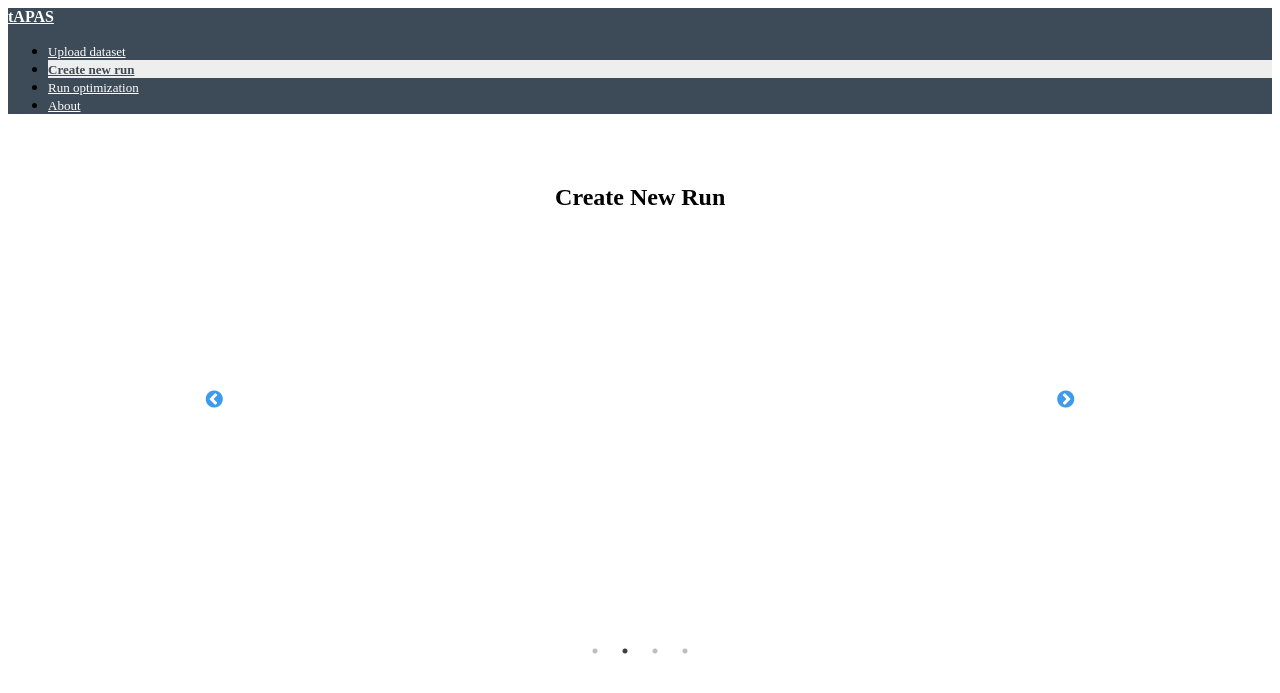
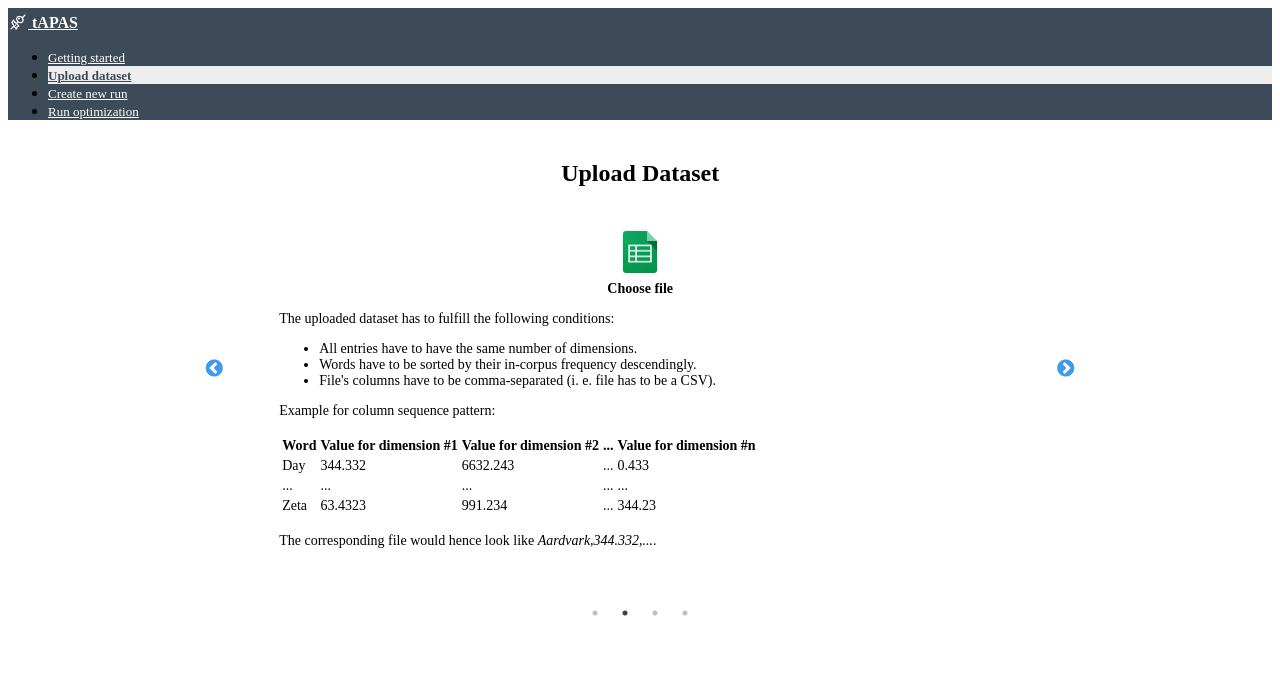
Before and after one commit to rmitsch/tAPAS, a Flask app: page / in a window 1280 px wide, after a click that opens the changed part. Shown: the top 693 px of the page. Run offline with Flask 2, Linux system fonts and the light colour scheme; some libraries are stand-ins or nearby versions.

Commit message:
Proceeded work on non-dashboard UI implementation.

```diff
--- a/source/frontend/static/custom.css
+++ b/source/frontend/static/custom.css
@@ -61,7 +61,7 @@ li.pure-menu-item.pure-menu-selected {
     text-align: center;
     margin: auto;
     width: 65%;
-    margin-top: 50px;
+    margin-top: 20px;
 
     padding-bottom: 25px;
 }
@@ -102,3 +102,29 @@ ul.listAbout li {
     margin-top:10px;
     text-align: center;
 }
+
+.navIconImage {
+    position: relative;
+    top: 4px;
+}
+
+a.pure-menu-heading {
+    text-transform: none;
+}
+
+.slick-dotted.slick-slider {
+    margin-bottom: 0px;
+}
+
+form#uploadbanner {
+    margin-top: 0px;
+    text-align: center;
+}
+
+label#upload_label img {
+    display: inline-block;
+}
+
+div.carousel.slick-initialized.slick-slider.slick-dotted {
+    padding-bottom: 0px;
+}
--- a/source/frontend/static/slick_init.js
+++ b/source/frontend/static/slick_init.js
@@ -1,4 +1,4 @@
-menuIDs = ["menu_upload", "menu_createrun", "menu_run", "menu_about"]
+menuIDs = ["menu_start", "menu_upload", "menu_createrun", "menu_run"]
 
 function updateCarousel(menuItemID)
 {
@@ -23,17 +23,21 @@ $(document).ready(function(){
         arrows: true,
         centerMode: true,
         dots: true,
-        fade: false,
-        swipe: true,
+        fade: true,
+        swipe: false,
         infinite: true,
         speed: 200
     });
 
-    // Always init with "About" as selected menu point.
-    document.getElementById("menu_about").classList.add('pure-menu-selected');
+    // Find out which element should be selected after page load.
+    var setAnchor = window.location.hash.substring(1);
+    var selectedMenuItemID = $.inArray(setAnchor, menuIDs) > -1 ? setAnchor : "menu_start";
 
-    // Move carousel to panel 'About'.
-    $('.carousel').slick('slickGoTo', menuIDs.indexOf("menu_about"));
+    // Always init with "Start" as selected menu point.
+    document.getElementById(selectedMenuItemID).classList.add('pure-menu-selected');
+
+    // Move carousel to panel 'Start'.
+    $('.carousel').slick('slickGoTo', menuIDs.indexOf(selectedMenuItemID));
 
     // Change navigation when slide changes via carousel.
     $('.carousel').on('beforeChange', function(event, slick, currentSlideIndex, nextSlideIndex) {
@@ -41,6 +45,12 @@ $(document).ready(function(){
         updateCarousel(menuIDs[nextSlideIndex]);
     });
 
+//    NEXT UP:
+//        x Icon in nav bar.
+//        - Description and forms for !=about pages
+//        - Test form data submission
+//        - Construct dashboard layout
+
 //    CONTINUE HERE:
 //        - Add selected class if selected; join menu and carousel navigation, finetune.
 //        - Add forms for t-SNE runs.
--- a/source/frontend/templates/index.html
+++ b/source/frontend/templates/index.html
@@ -12,6 +12,7 @@
     <link rel="stylesheet" href="./static/custom.css">
     <link rel="stylesheet" type="text/css" href="./static/lib/js/slick-1.8/slick/slick.css"/>
     <link rel="stylesheet" type="text/css" href="./static/lib/js/slick-1.8/slick/slick-theme.css"/>
+    <link rel="stylesheet" href="//code.jquery.com/ui/1.12.1/themes/smoothness/jquery-ui.css">
 
     <link rel="icon" type="image/png" href="./static/img/icon.png">
 
@@ -22,20 +23,20 @@
     <div>
         <div class="header">
             <div class="pure-menu pure-menu-horizontal">
-                <a class="pure-menu-heading" href="/">tAPAS</a>
+                <a class="pure-menu-heading" href="/"> <img src="./static/img/icon_white.png" class="navIconImage" alt="tAPAS" width="20px"> tAPAS</a>
 
                 <ul class="pure-menu-list">
+                    <li class="pure-menu-item" id="menu_start" onclick="updateCarousel('menu_start')">
+                        <a href="#menu_about" class="pure-menu-link">Getting started</a>
+                    </li>
                     <li class="pure-menu-item" id="menu_upload" onclick="updateCarousel('menu_upload')">
-                        <a href="#upload" class="pure-menu-link">Upload dataset</a>
+                        <a href="#menu_upload" class="pure-menu-link">Upload dataset</a>
                     </li>
                     <li class="pure-menu-item" id="menu_createrun" onclick="updateCarousel('menu_createrun')">
-                        <a href="#createrun" class="pure-menu-link">Create new run</a>
+                        <a href="#menu_createrun" class="pure-menu-link">Create new run</a>
                     </li>
                     <li class="pure-menu-item" id="menu_run" onclick="updateCarousel('menu_run')">
-                        <a href="#run" class="pure-menu-link">Run optimization</a>
-                    </li>
-                    <li class="pure-menu-item" id="menu_about" onclick="updateCarousel('menu_about')">
-                        <a href="#about" class="pure-menu-link">About</a>
+                        <a href="#menu_run" class="pure-menu-link">Run optimization</a>
                     </li>
                 </ul>
             </div>
@@ -43,16 +44,7 @@
 
         <div class="carousel">
             <div class="carouselElement">
-                <h2 class="splash-head">Upload Dataset</h2>
-            </div>
-            <div class="carouselElement">
-                <h2 class="splash-head">Create New Run</h2>
-            </div>
-            <div class="carouselElement">
-                <h2 class="splash-head">Run optimization</h2>
-            </div>
-            <div class="carouselElement">
-                <h2 class="splash-head">About</h2>
+                <h2 class="splash-head">Getting started</h2>
                 <div class="splash-text">
                     <i><b>t</b>-SNE: <b>A</b>ssisted <b>P</b>arameter optimization by <b>A</b>pproximating neighbourhood <b>S</b>imilarity</b></i>.
                     <br/><br/>This is a tool for hyperparameter optimization of dimensionality reduction with t-SNE in the context of word
@@ -60,19 +52,107 @@
                     run. Use the navigation and/or the arrows to move through the setup process.
                     <br/><br/> It applies Bayesian optimization utilizing visual evaluation through the user and a variety of
                     coranking-matrix based measures (trustworthiness, continuity, LCMC) as well as measurements of relative
-                    worde embedding information loss in lower-dimensional spaces to assess the quality of a t-SNE parametrization.
-                    <div class="tapasGithubButtonDiv">
-                        <a href="https://github.com/rmitsch/tapas" class="pure-button pure-button-primary">tAPAS on github</a>
-                    </div>
-                    <br/><br/>Related links and references to some used libraries and papers:<br/>
+                    word embedding information loss in lower-dimensional spaces to assess the quality of a t-SNE parametrization.
+                    <br/><br/>
+                    <hr>
+                    <br/>Related links and references to some used libraries and papers:<br/>
                     <ul class="listAbout">
+                        <li><a href="https://github.com/rmitsch/tapas" class="pure-button pure-button-primary">tAPAS on github</a></li>
                         <li><a href="http://jmlr.org/papers/v9/vandermaaten08a.html" class="pure-button pure-button-primary">t-SNE paper by van der Maaten & Hinton</a></li></li>
                         <li><a href="https://github.com/fmfn/BayesianOptimization" class="pure-button pure-button-primary">Bayesian Optimization in Python</a></li></li>
                         <li><a href="https://github.com/kudkudak/word-embeddings-benchmarks" class="pure-button pure-button-primary">Benchmarks for word embedding models</a></li></li>
                         <li><a href="https://github.com/samueljackson92/coranking" class="pure-button pure-button-primary">Implementation of coranking matrix-based dimensionality reduction quality measures</a></li></li>
                     </ul>
+                </div>
+            </div>
+            <div class="carouselElement">
+                <h2 class="splash-head">Upload Dataset</h2>
+                <div class="splash-text">
+                    <div id="fileupload_container">
+                        <form id = "uploadbanner" method = "post" enctype="multipart/form-data" action = "upload">
+                            <input type="file" name="file" id="file" onchange="this.form.submit()" class="inputfile" action="#"/>
+                            <label for="file" id="upload_label">
+                                <img src="./static/img/spreadsheet.png" alt="Choose file" width="50">
+                                <br/>Choose file
+                            </label>
+                        </form>
+                    </div>
+
+                    The uploaded dataset has to fulfill the following conditions:
+                    <ul>
+                        <li>All entries have to have the same number of dimensions.</li>
+                        <li>Words have to be sorted by their in-corpus frequency descendingly.</li>
+                        <li>File's columns have to be comma-separated (i. e. file has to be a CSV).</li>
+                    </ul>
+                    <br/>Example for column sequence pattern:<br/><br/>
+                    <table class="pure-table">
+                        <thead>
+                            <tr>
+                                <th>Word</th>
+                                <th>Value for dimension #1</th>
+                                <th>Value for dimension #2</th>
+                                <th>...</th>
+                                <th>Value for dimension #n</th>
+                            </tr>
+                        </thead>
+
+                        <tbody>
+                            <tr>
+                                <td>Day</td>
+                                <td>344.332</td>
+                                <td>6632.243</td>
+                                <td>...</td>
+                                <td>0.433</td>
+                            </tr>
+                            <tr>
+                                <td>...</td>
+                                <td>...</td>
+                                <td>...</td>
+                                <td>...</td>
+                                <td>...</td>
+                            </tr>
+                            <tr>
+                                <td>Zeta</td>
+                                <td>63.4323</td>
+                                <td>991.234</td>
+                                <td>...</td>
+                                <td>344.23</td>
+                            </tr>
+                        </tbody>
+                    </table>
+                    <br/>The corresponding file would hence look like <i>Aardvark,344.332,...</i>.
 
                 </div>
+            </div>
+            <div class="carouselElement">
+                <h2 class="splash-head">Create New Run</h2>
+                <div class="splash-text">
+                    In order to create a new run, you have to set values for the initial parameters, weight the available
+                    measures so that the tool can come up with an aggregated scalar for the models' quality and finally
+                    pick the dataset you want to apply t-SNE on.
+                    <h4>Dataset</h4>
+                    <select>
+                        <option value="volvo">Volvo</option>
+                        <option value="saab">Saab</option>
+                        <option value="mercedes">Mercedes</option>
+                        <option value="audi">Audi</option>
+                    </select>
+                    <h4>Initial Parameters</h4>
+                    <div class="pure-g">
+                        <div class="pure-u-1-3">
+                            <div id="slider1"></div>
+                        </div>
+                        <div class="pure-u-1-3">
+                            <div id="slider2"></div>
+                        </div>
+                        <div class="pure-u-1-3">
+                            <div id="slider3"></div>
+                        </div>
+                    </div>
+                </div>
+            </div>
+            <div class="carouselElement">
+                <h2 class="splash-head">Run optimization</h2>
             </div>
         </div>
 
@@ -81,12 +161,16 @@
     <!-- JS -->
 
     <script src="./static/lib/js/jquery.min.js"></script>
+    <script src="//code.jquery.com/ui/1.12.1/jquery-ui.js"></script>
     <script src="./static/lib/js/queue.js"></script>
     <script src="./static/lib/js/slick-1.8/slick/slick.min.js"></script>
     <!-- Reading env. variables needed in JS is done here, since for whatever reason a separate script can't process
      jinja variable information. -->
     <script>
         var entrypoint = '{{ entrypoint }}';
+        $( "#slider1" ).slider();
+        $( "#slider2" ).slider();
+        $( "#slider3" ).slider();
     </script>
     <!-- Initialization of slick carousel. -->
     <script type="text/javascript" src="./static/slick_init.js"></script>
```
Also changed, not shown: source/frontend/static/img/icon_white.png (added).
